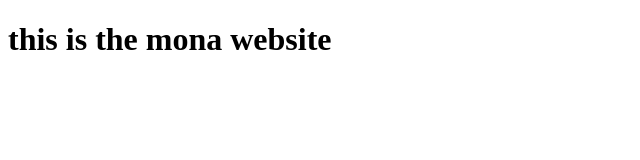
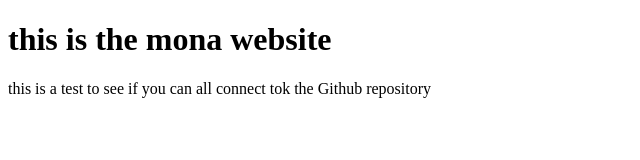
Before and after one commit to shirawagner/monaProject, a plain HTML site: page index.html in a window 1280 px wide. Shown: the whole page, without its empty margins (0-640 px from the left). Drawn offline with Linux system fonts and the light colour scheme.

Commit message:
added a p
just for a test

```diff
--- a/index.html
+++ b/index.html
@@ -9,5 +9,6 @@
 </head>
 <body>
   <h1>this is the mona website</h1>
+  <p>this is a test to see if you can all connect tok the Github repository</p>
 </body>
 </html>
```
